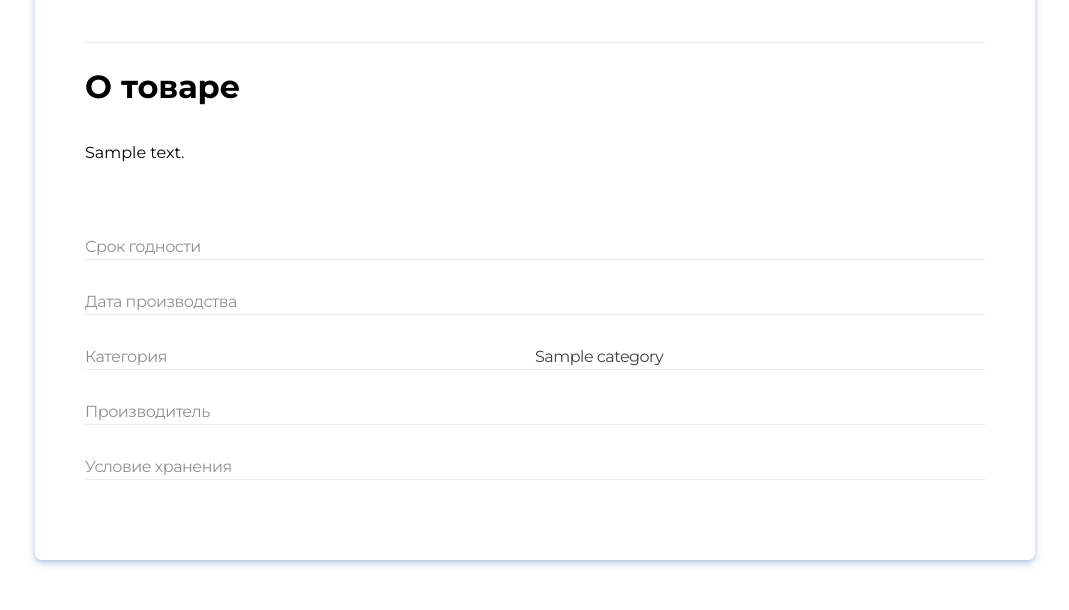
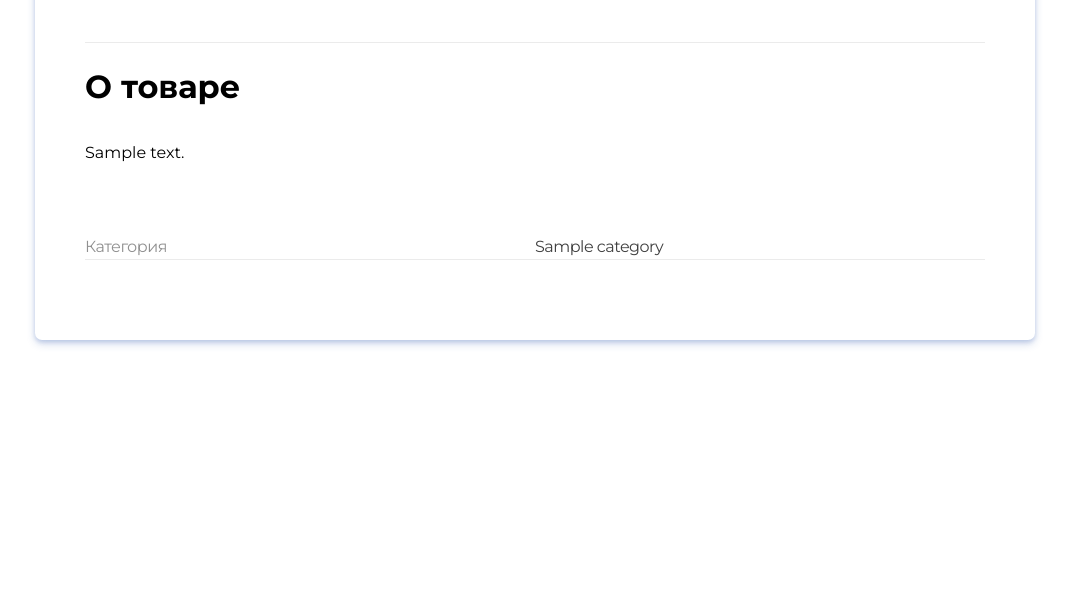
Before and after one commit to redpandageddon/coffeehouse, a Django app: a page that uses supershop/templates/shop/product__detail.html in a window 1280 px wide. Shown: the part 686-1296 px from the top of the page, without its empty margins (105-1174 px from the left). After the commit the page ends 1032 px from the top, so only its background shows below. Run offline with Django 3.2, Linux system fonts and the light colour scheme; tables that the repository leaves empty hold one stand-in row (values such as "Sample post"); grey boxes marked "Sample" are stand-in pictures; some web fonts are replaced.

Commit message:
Update product__detail.html

```diff
--- a/supershop/templates/shop/product__detail.html
+++ b/supershop/templates/shop/product__detail.html
@@ -46,11 +46,7 @@
             <div class="product-about">
                 <ul class="product-list__footer">
                     <li class="product-list__item"><span class="product-description">{{ product.description }}</span></li>
-                    <li class="product-list__item"><span class="product-list__name">Срок годности</span><span class="product-lifedate product-list__value">{{ product.best_before }}</span></li>
-                    <li class="product-list__item"><span class="product-list__name">Дата производства</span><span class="product-date product-list__value">{{  product.export_date.date }}</span></li>
                     <li class="product-list__item"><span class="product-list__name">Категория </span><span class="product-category product-list__value">{{ product.category.name }}</span></li>
-                    <li class="product-list__item"><span class="product-list__name">Производитель </span><span class="product-manufacturer product-list__value">{{ product.factory.name }}</span></li>
-                    <li class="product-list__item"><span class="product-list__name">Условие хранения </span><span class="product-storage product-list__value">{{ product.storage_conditions.name }}</span></li>
                 </ul>
             </div>
         </div>
```
